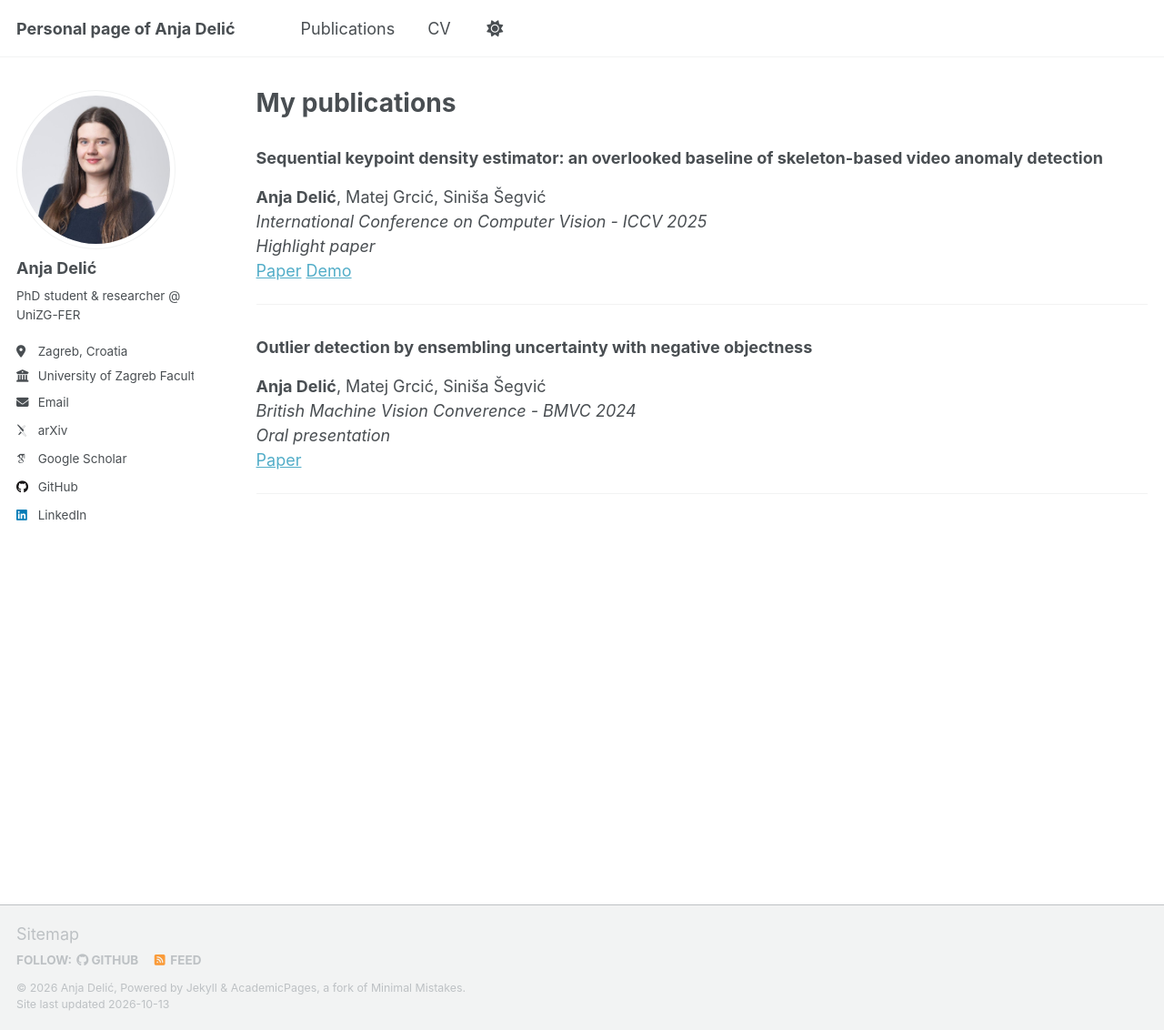
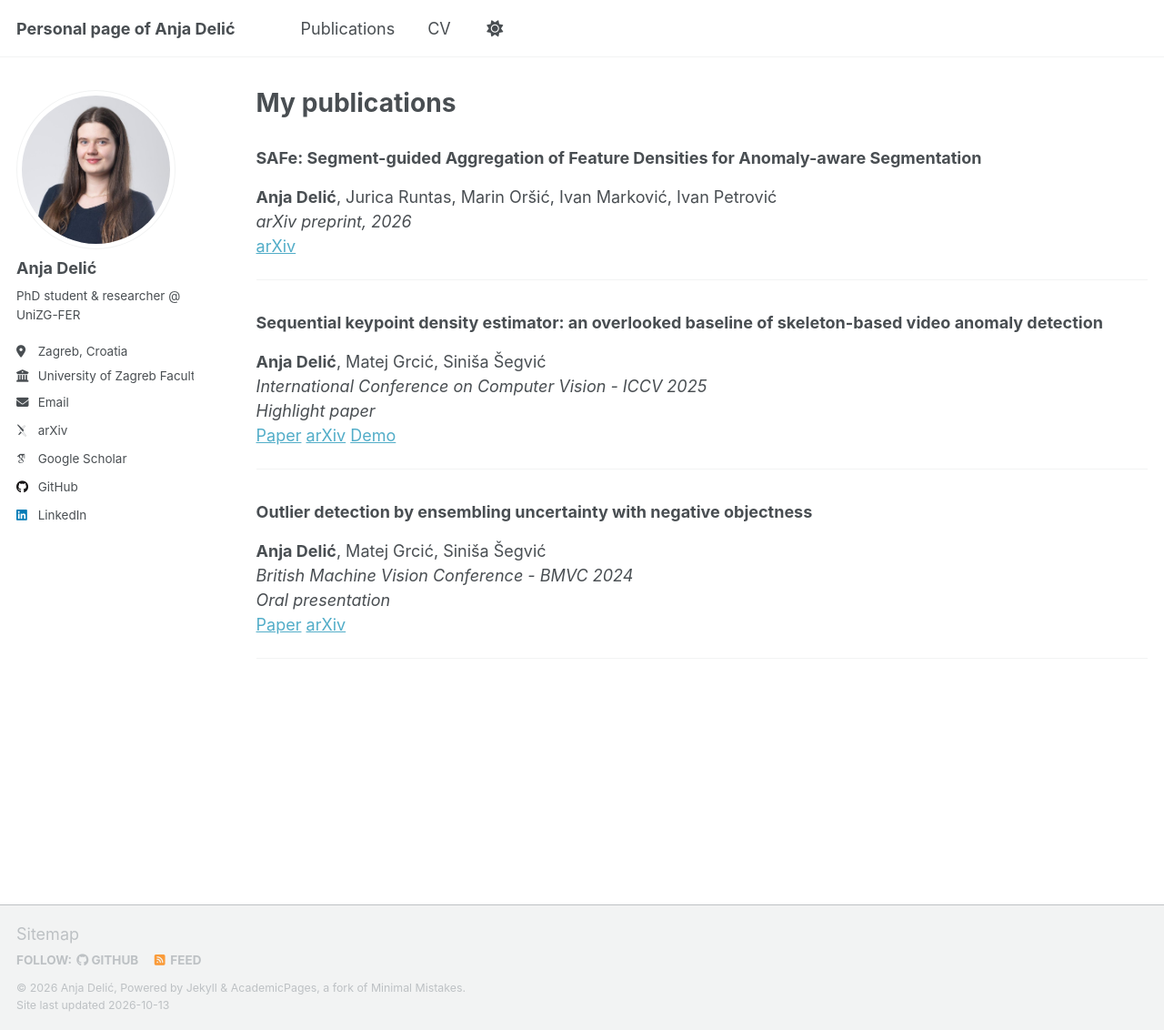
Before and after one commit to adelic99/adelic99.github.io, a Jekyll site: the page built from _pages/publications.md, in a window 1280 px wide and 1132 px high. Shown: the whole window at 91% size. Built offline with Jekyll 4.4.1, drawn with Linux system fonts in a browser that asks for light colours; some web fonts are replaced; a script that is not in the unit is left out.

Commit message:
publications

```diff
--- a/_pages/publications.md
+++ b/_pages/publications.md
@@ -4,16 +4,22 @@ permalink: /publications
 title: "My publications"
 ---
 
+###  SAFe: Segment-guided Aggregation of Feature Densities for Anomaly-aware Segmentation
+**Anja Delić**, Jurica Runtas, Marin Oršić, Ivan Marković, Ivan Petrović <br>
+_arXiv preprint, 2026_ <br>
+[arXiv](https://arxiv.org/abs/2609.24204)
+<hr />
+
 ###  Sequential keypoint density estimator: an overlooked baseline of skeleton-based video anomaly detection
 **Anja Delić**, Matej Grcić, Siniša Šegvić <br>
 _International Conference on Computer Vision - ICCV 2025_ <br>
 _Highlight paper_ <br>
-[Paper](https://openaccess.thecvf.com/content/ICCV2025/html/ []Delic_Sequential_keypoint_density_estimator_an_overlooked_baseline_of_skeleton-based_video_ICCV_2025_paper.html) [Demo](https://adelic99.github.io/seeker-demo/)
+[Paper](https://openaccess.thecvf.com/content/ICCV2025/html/Delic_Sequential_keypoint_density_estimator_an_overlooked_baseline_of_skeleton-based_video_ICCV_2025_paper.html) [arXiv](https://arxiv.org/abs/2506.18368) [Demo](https://adelic99.github.io/seeker-demo/)
 <hr />
 
 ###  Outlier detection by ensembling uncertainty with negative objectness
 **Anja Delić**, Matej Grcić, Siniša Šegvić <br>
-_British Machine Vision Converence - BMVC 2024_ <br>
+_British Machine Vision Conference - BMVC 2024_ <br>
 _Oral presentation_ <br>
-[Paper](https://bmvc2024.org/proceedings/779/)
+[Paper](https://bmvc2024.org/proceedings/779/) [arXiv](https://arxiv.org/abs/2402.15374)
 <hr />
```
